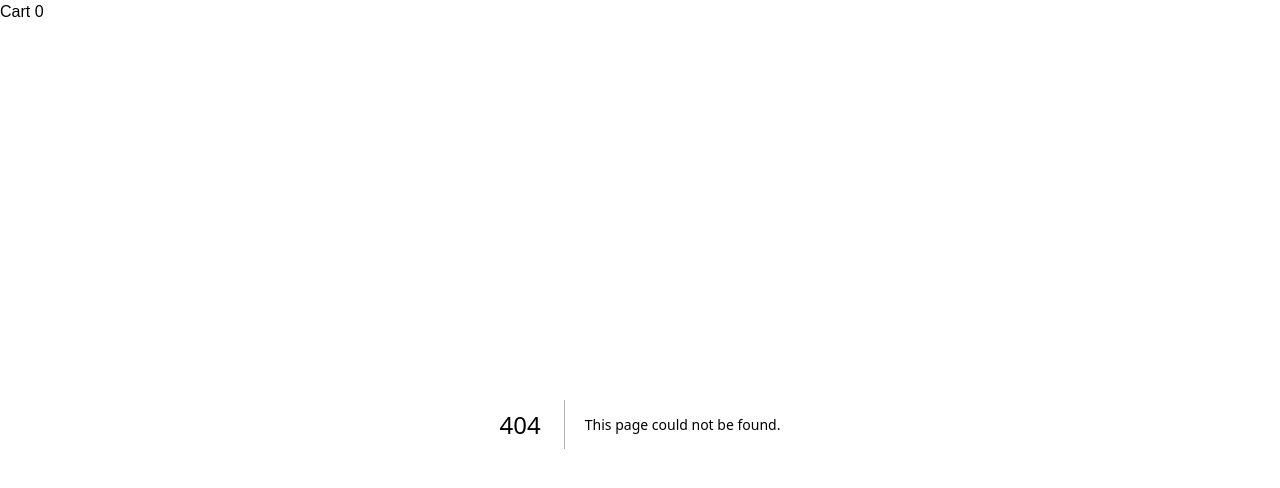
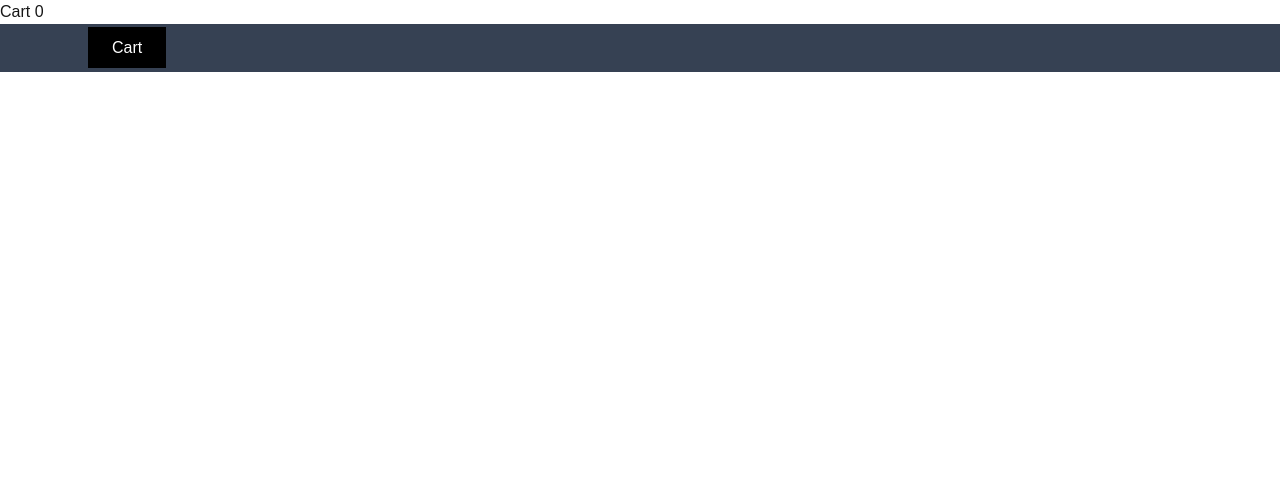
Before and after one commit to tofikvel/project-e-commerce, a Next.js app: page /cart in a window 1280 px wide. Before the commit this address had no page. Shown: the top 488 px of the page. Built offline with nearby package versions, Linux system fonts and the light colour scheme.

Commit message:
added cart page, displayed items and their quanity, added direct link to the cart page to have client side navigation

```diff
--- /dev/null
+++ b/src/app/cart/page.tsx
@@ -0,0 +1,22 @@
+"use client";
+import { useCart } from "@/components/CartProvider";
+
+const CartPage = () => {
+  const { items } = useCart();
+
+  return (
+    <main className="mx-auto w-full max-w-6xl px-6 py-10">
+      <div>
+        {items.map((item) => (
+          <div key={item.productId}>
+            <p>{item.name}</p>
+            <p>{item.price}</p>
+            <p>{item.quantity}</p>
+          </div>
+        ))}
+      </div>
+    </main>
+  );
+};
+
+export default CartPage;
--- a/src/app/layout.tsx
+++ b/src/app/layout.tsx
@@ -3,6 +3,7 @@ import { Geist, Geist_Mono } from "next/font/google";
 import "./globals.css";
 import CartProvider from "@/components/CartProvider";
 import CartCounter from "@/components/CartCounter";
+import Header from "@/components/Header/Header";
 
 const geistSans = Geist({
   variable: "--font-geist-sans",
@@ -25,6 +26,7 @@ export default function RootLayout({ children }: LayoutProps<"/">) {
       <body className="min-h-full flex flex-col">
         <CartProvider>
           <CartCounter />
+          <Header />
           {children}
         </CartProvider>
       </body>
--- a/src/components/CartProvider.tsx
+++ b/src/components/CartProvider.tsx
@@ -1,6 +1,6 @@
 "use client";
 
-import { createContext, useContext, useState } from "react";
+import { createContext, useContext, useState, useEffect } from "react";
 import type { CartItem } from "@/types/cart";
 
 const CartContext = createContext<CartContextType | null>(null);
@@ -16,6 +16,13 @@ type CartProviderProps = {
 
 const CartProvider = ({ children }: CartProviderProps) => {
   const [items, setItems] = useState<CartItem[]>([]);
+
+  useEffect(() => {
+    console.log("CartPrivder mounted");
+    return () => {
+      console.log("CartProvider unmounted");
+    };
+  }, []);
 
   function addToCart(item: CartItem) {
     setItems((currentItems) => {
@@ -34,6 +41,8 @@ const CartProvider = ({ children }: CartProviderProps) => {
     });
   }
 
+  console.log("CartProvider rendered");
+
   return <CartContext.Provider value={{ items, addToCart }}>{children}</CartContext.Provider>;
 };
 
--- /dev/null
+++ b/src/components/Header/Header.tsx
@@ -0,0 +1,16 @@
+"use client";
+import Link from "next/link";
+
+const Header = () => {
+  return (
+    <header className="bg-gray-700 text-white">
+      <nav className="mx-auto w-full max-w-6xl px-6 py-3">
+        <Link href="/cart" className="bg-black px-6 py-3 text-white">
+          Cart
+        </Link>
+      </nav>
+    </header>
+  );
+};
+
+export default Header;
```
